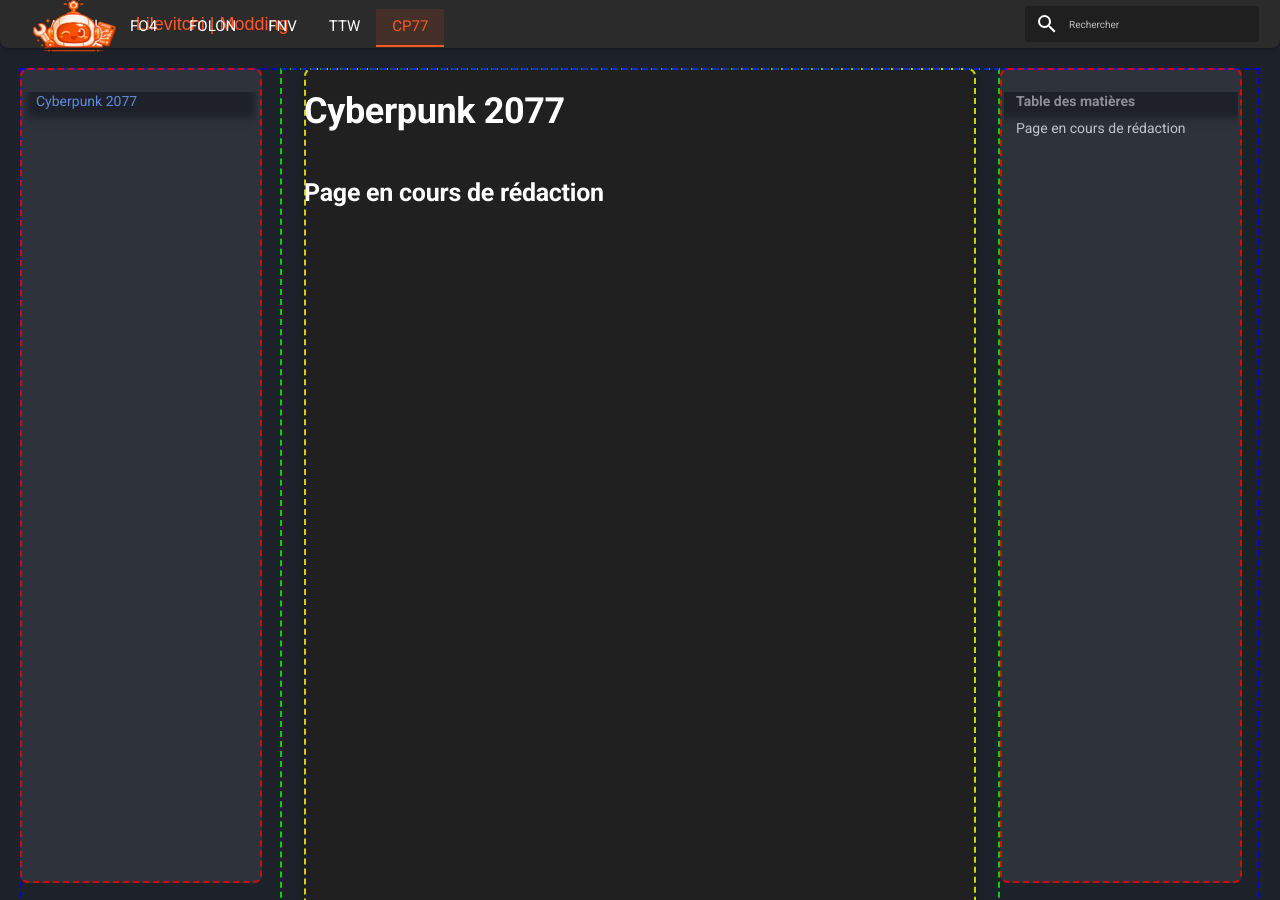
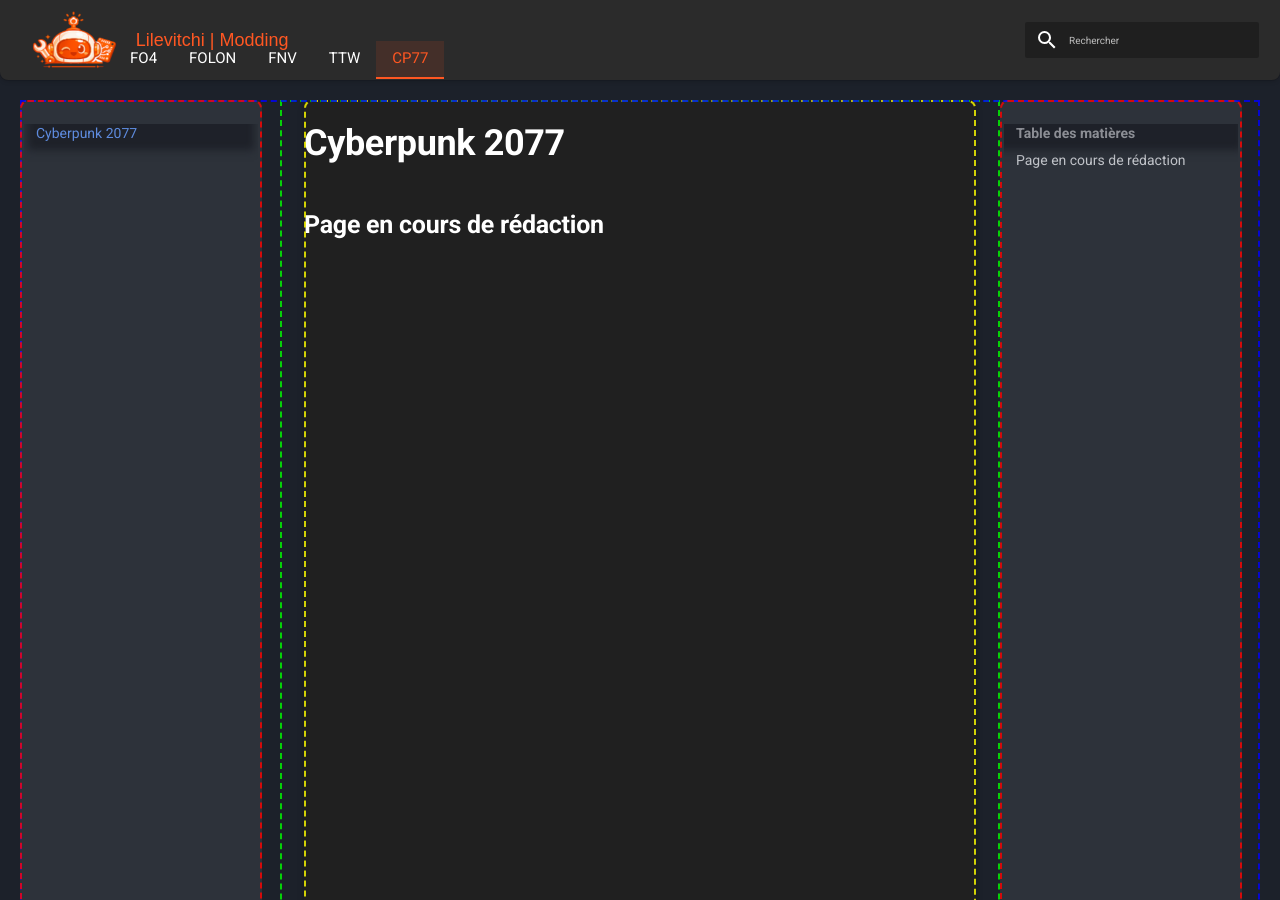
Before and after one commit to Lilevitchi/lilevitchi.github.io, an MkDocs documentation site: the page built from docs/cyberpunk/index.md, in a window 1280 px wide and 900 px high. Built offline with MkDocs 1.6.1 and Material for MkDocs 9.7.7, drawn with Linux system fonts in a browser that asks for light colours.

Commit message:
Update extra.css

```diff
--- a/docs/stylesheets/extra.css
+++ b/docs/stylesheets/extra.css
@@ -118,7 +118,7 @@
   background-color: rgb(43, 43, 43);
   border-bottom-left-radius: var(--radius-sm);
   border-bottom-right-radius: var(--radius-sm);
-  height: 48px !important;
+  height: 80px !important;
   outline: 1px solid rgba(0, 0, 0, 0.1);
   box-shadow: 0 2px 4px 0 rgba(0, 0, 0, 0.13);
   border: 1px solid transparent;
@@ -285,7 +285,7 @@
 [data-md-color-scheme] .md-main {
   padding: var(--space-md);
   background-color: var(--bg-page);
-  margin-top: 48px;
+  margin-top: 80px;
 }
 
 /* Grid principal */
```
